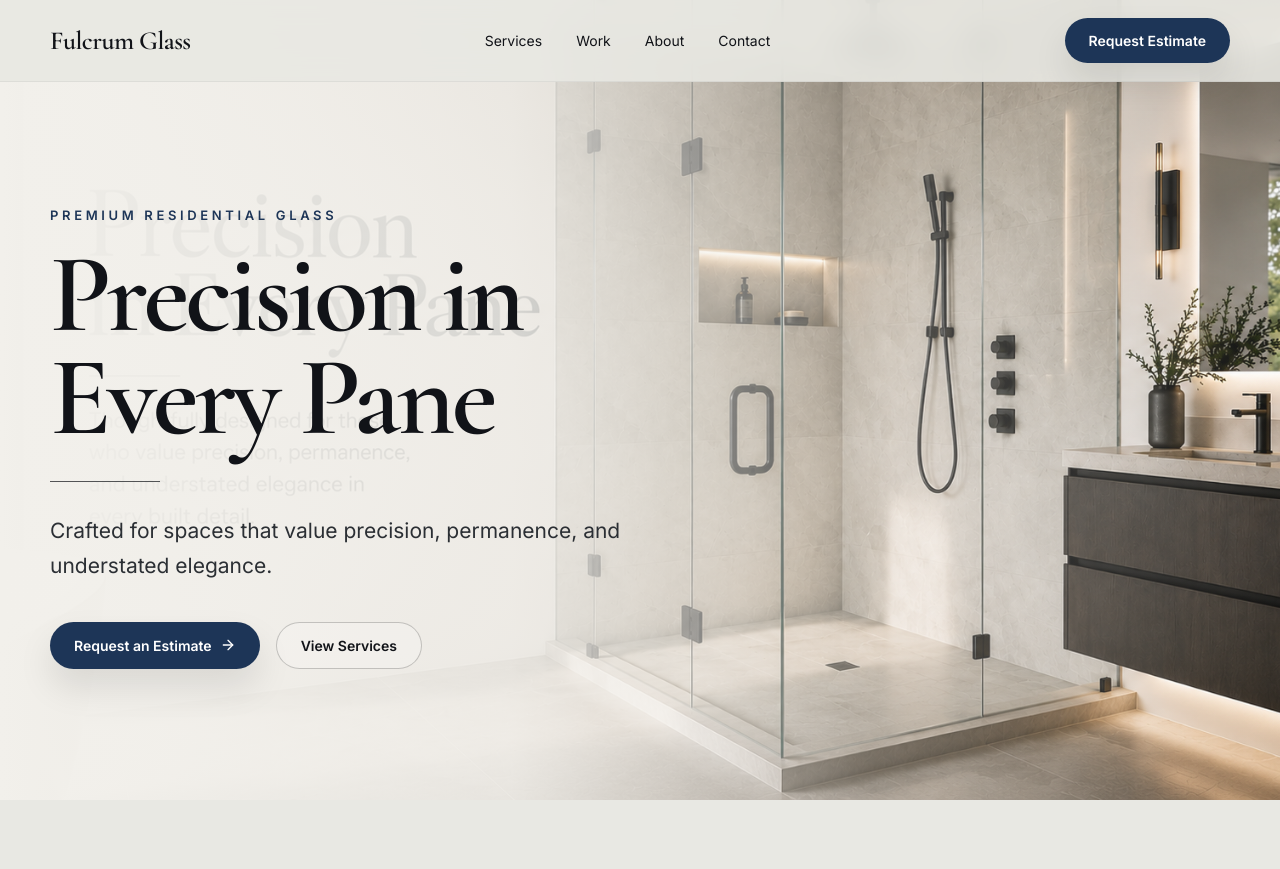
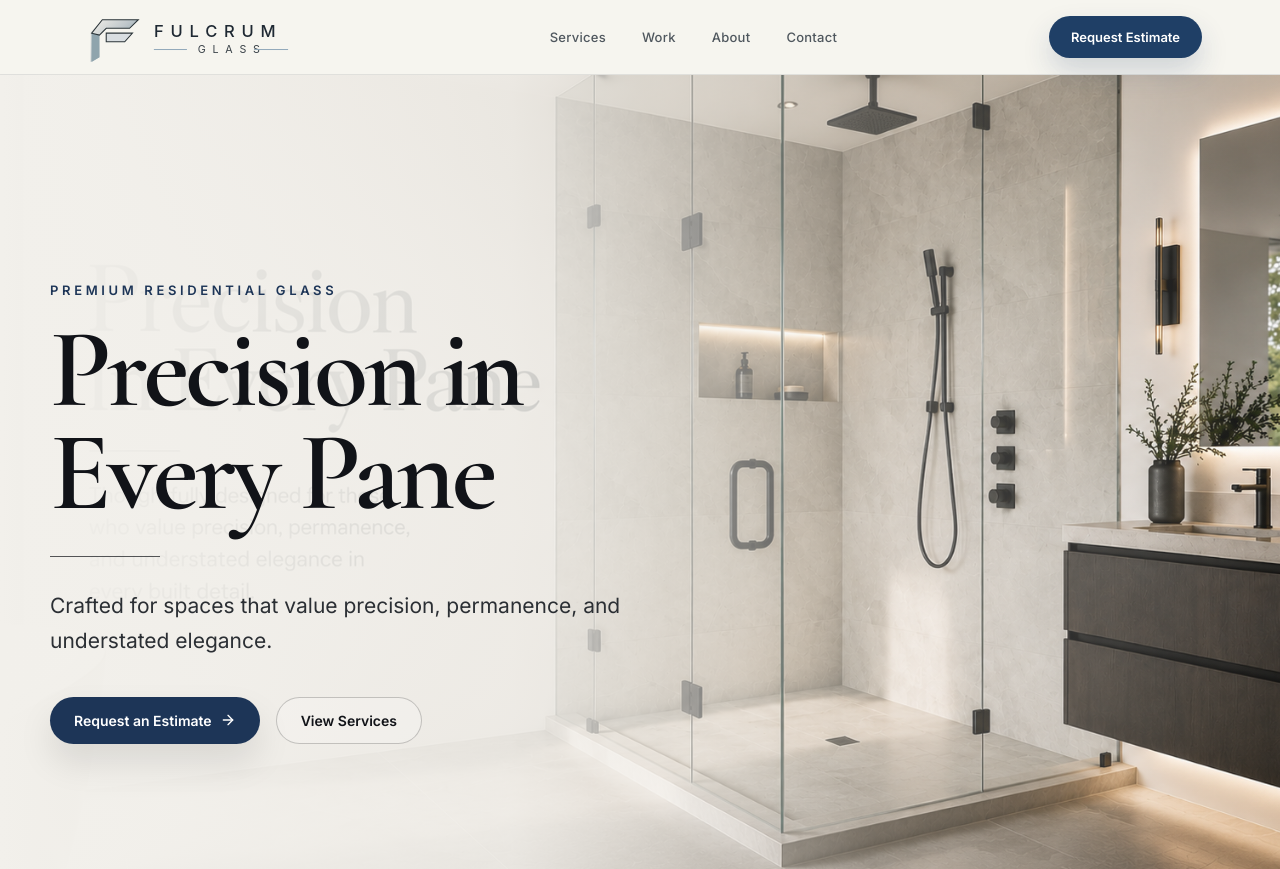
Before and after one commit to James-1942/fulcrum-glass-site, a React (Vite) app: page / in a window 1280 px wide. Shown: the top 869 px of the page. Built offline with nearby package versions, Linux system fonts and the light colour scheme.

Commit message:
Update App.jsx

```diff
--- a/src/App.jsx
+++ b/src/App.jsx
@@ -6,18 +6,7 @@ import FulcrumHeader from "./FulcrumHeader";
 export default function App() {
   return (
     <main>
-      <header className="site-header">
-        <div className="container header-inner">
-          <a href="#" className="brand">Fulcrum Glass</a>
-          <nav className="nav">
-            <a href="#services">Services</a>
-            <a href="#work">Work</a>
-            <a href="#about">About</a>
-            <a href="#contact">Contact</a>
-          </nav>
-          <a href="#contact" className="btn btn-primary">Request Estimate</a>
-        </div>
-      </header>
+     <FulcrumHeader />
 
       <section className="hero">
         <img src={heroImage} alt="Luxury bathroom with frameless glass shower enclosure" className="hero-img" />
```
